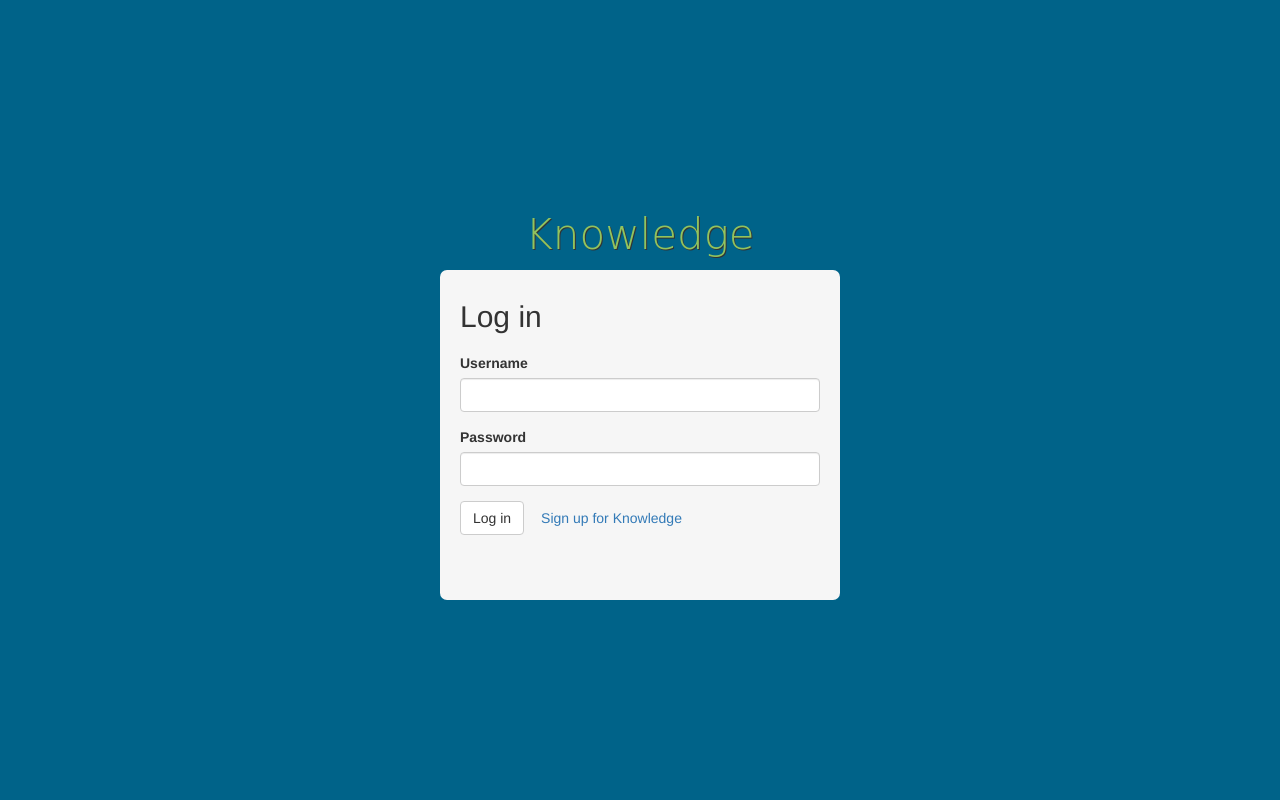
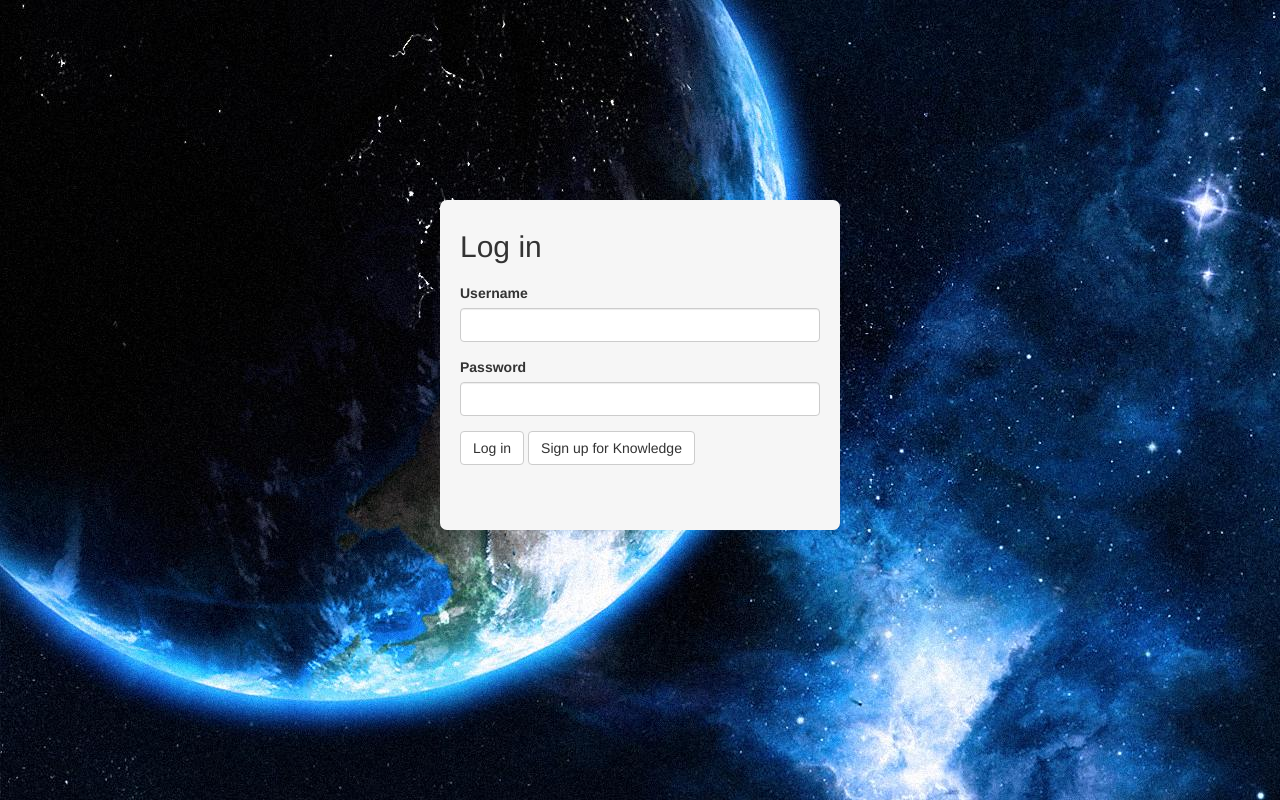
Before and after one commit to LiXinKing/bootcamp, a Django app: template bootcamp/core/templates/core/cover.html in a window 1280 px wide. Run offline with Django 3.2, Linux system fonts and the light colour scheme; the template is opened without the code that fills it, so the values that code supplies are empty; some libraries are stand-ins or nearby versions; some web fonts are replaced.

Commit message:
切换背景图片

```diff
--- a/bootcamp/core/static/css/cover.css
+++ b/bootcamp/core/static/css/cover.css
@@ -1,5 +1,7 @@
 body {
-  background-color: #006389;
+  background-color: white;
+  background-image: url(../picture/cover.jpg);
+  background-repeat:no-repeat;
 }
 
 .cover {
@@ -10,17 +12,12 @@ body {
   margin-top: -200px;
   top: 50%;
   left: 50%;
-}
 
-.logo {
-  margin: 0;
-  font-size: 3em;
-  font-weight: 200;
-  font-family: "Audiowide", cursive;
-  color: #92c35e;
-  text-align: center;
-  text-shadow: 1px 1px 0 #333333;
-  line-height: 70px;
+  filter:alpha(opacity=100);
+  -moz-opacity:1.0;
+  -khtml-opacity: 1.0;
+  opacity: 1.0;
+
 }
 
 .login {
--- a/bootcamp/core/templates/core/cover.html
+++ b/bootcamp/core/templates/core/cover.html
@@ -3,12 +3,11 @@
 {% load i18n %}
 
 {% block head %}
-  <link href="{% static 'css/cover.css' %}" rel="stylesheet">
+  <link href="{% static 'css/cover.css' %}"?v=20.1 rel="stylesheet">
 {% endblock head %}
 
 {% block body %}
   <div class="cover">
-    <h1 class="logo">Knowledge</h1>
     {% if form.non_field_errors %}
       {% for error in form.non_field_errors %}
         <div class="alert alert-danger alert-dismissable">
@@ -37,7 +36,7 @@
         </div>
         <div class="form-group">
           <button type="submit" class="btn btn-default">{% trans 'Log in' %}</button>
-          <a href="{% url 'signup' %}" class="btn btn-link">{% trans 'Sign up for Knowledge' %}</a>
+          <a href="{% url 'signup' %}" class="btn btn-default">{% trans 'Sign up for Knowledge' %}</a>
         </div>
       </form>
     </div>
```
Also changed, not shown: bootcamp/core/static/picture/cover.jpg (added).
